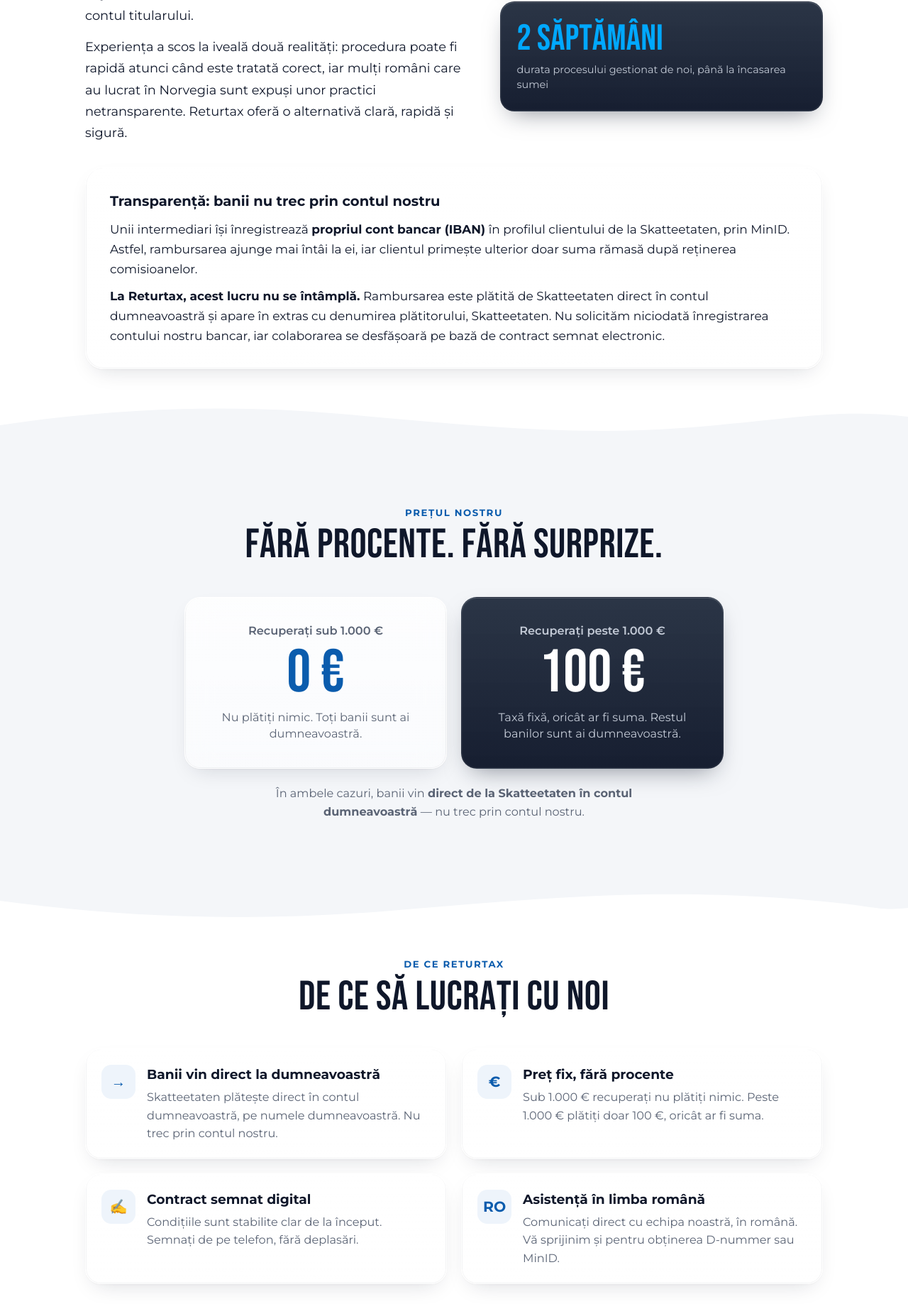
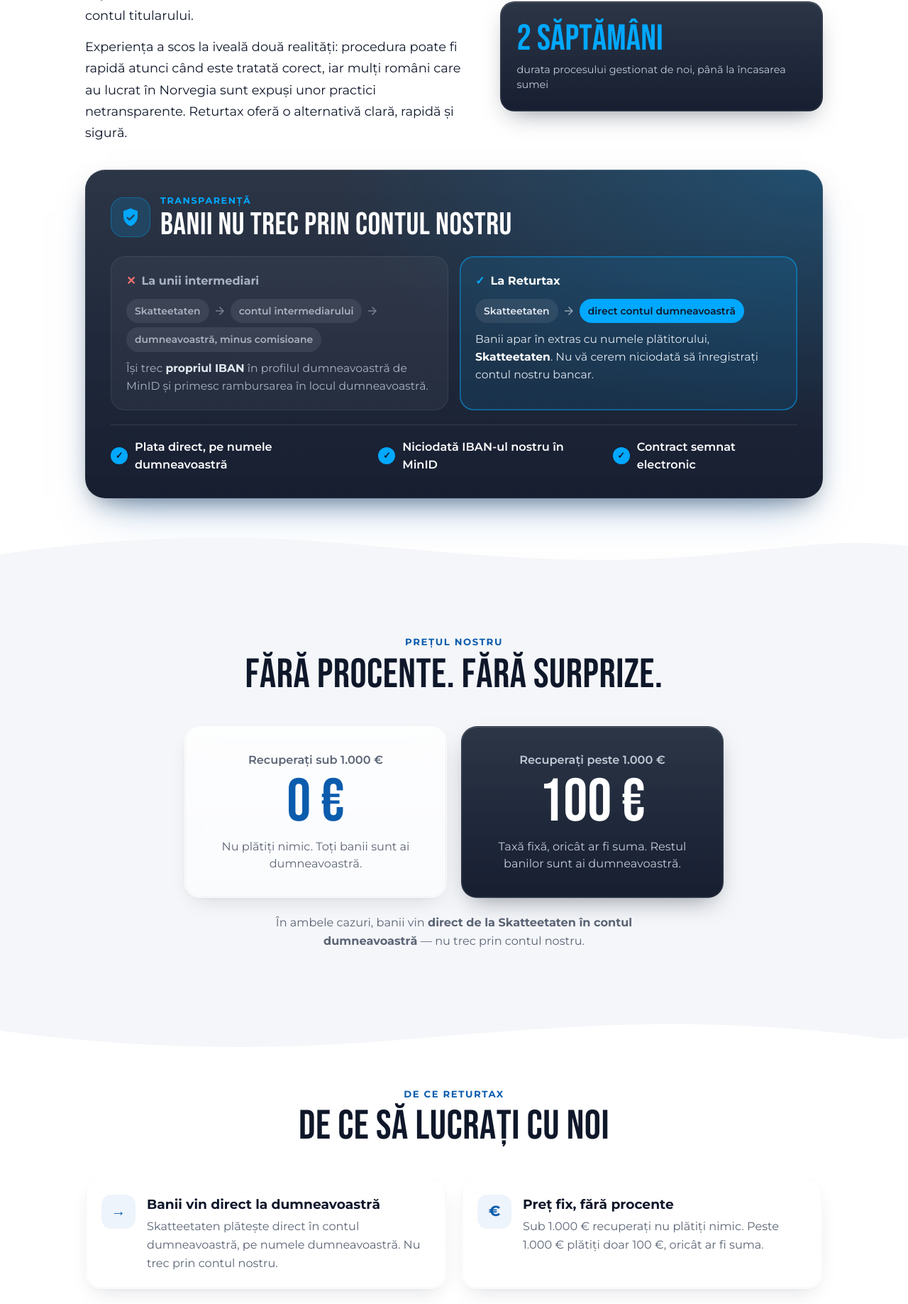
Before and after one commit to autocontracte/returtax, a PHP site: page / in a window 1280 px wide. Shown: the part 3603-5440 px from the top of the page at 71% size. Run offline with PHP 8.4, Linux system fonts and the light colour scheme.

Commit message:
Transparența, pusă în evidență: panou închis cu cele două drumuri ale banilor
- La unii intermediari: Skatteetaten → contul intermediarului → client, minus comisioane
- La Returtax: Skatteetaten → direct contul clientului
- Trei garanții bifate: plata pe numele clientului, fără IBAN-ul nostru în MinID, contract electronic

Co-Authored-By: Claude Opus 5.5 <noreply@anthropic.com>

```diff
--- a/blog/ce-este-d-nummer/index.html
+++ b/blog/ce-este-d-nummer/index.html
@@ -21,7 +21,7 @@
   <link rel="preconnect" href="https://fonts.googleapis.com">
   <link rel="preconnect" href="https://fonts.gstatic.com" crossorigin>
   <link href="https://fonts.googleapis.com/css2?family=Bebas+Neue&family=Montserrat:wght@400;500;600;700&display=swap" rel="stylesheet">
-  <link rel="stylesheet" href="/css/style.css?v=20261009170246">
+  <link rel="stylesheet" href="/css/style.css?v=20261009174756">
   <script type="application/ld+json">
 {
   "@context": "https://schema.org",
@@ -167,6 +167,6 @@
     </div>
   </footer>
 
-  <script src="/js/site.js?v=20261009170246"></script>
+  <script src="/js/site.js?v=20261009174756"></script>
 </body>
 </html>
--- a/blog/ce-este-minid/index.html
+++ b/blog/ce-este-minid/index.html
@@ -21,7 +21,7 @@
   <link rel="preconnect" href="https://fonts.googleapis.com">
   <link rel="preconnect" href="https://fonts.gstatic.com" crossorigin>
   <link href="https://fonts.googleapis.com/css2?family=Bebas+Neue&family=Montserrat:wght@400;500;600;700&display=swap" rel="stylesheet">
-  <link rel="stylesheet" href="/css/style.css?v=20261009170246">
+  <link rel="stylesheet" href="/css/style.css?v=20261009174756">
   <script type="application/ld+json">
 {
   "@context": "https://schema.org",
@@ -170,6 +170,6 @@
     </div>
   </footer>
 
-  <script src="/js/site.js?v=20261009170246"></script>
+  <script src="/js/site.js?v=20261009174756"></script>
 </body>
 </html>
--- a/blog/cine-poate-recupera-taxele-din-norvegia/index.html
+++ b/blog/cine-poate-recupera-taxele-din-norvegia/index.html
@@ -21,7 +21,7 @@
   <link rel="preconnect" href="https://fonts.googleapis.com">
   <link rel="preconnect" href="https://fonts.gstatic.com" crossorigin>
   <link href="https://fonts.googleapis.com/css2?family=Bebas+Neue&family=Montserrat:wght@400;500;600;700&display=swap" rel="stylesheet">
-  <link rel="stylesheet" href="/css/style.css?v=20261009170246">
+  <link rel="stylesheet" href="/css/style.css?v=20261009174756">
   <script type="application/ld+json">
 {
   "@context": "https://schema.org",
@@ -178,6 +178,6 @@
     </div>
   </footer>
 
-  <script src="/js/site.js?v=20261009170246"></script>
+  <script src="/js/site.js?v=20261009174756"></script>
 </body>
 </html>
--- a/blog/index.html
+++ b/blog/index.html
@@ -21,7 +21,7 @@
   <link rel="preconnect" href="https://fonts.googleapis.com">
   <link rel="preconnect" href="https://fonts.gstatic.com" crossorigin>
   <link href="https://fonts.googleapis.com/css2?family=Bebas+Neue&family=Montserrat:wght@400;500;600;700&display=swap" rel="stylesheet">
-  <link rel="stylesheet" href="/css/style.css?v=20261009170246">
+  <link rel="stylesheet" href="/css/style.css?v=20261009174756">
   <script type="application/ld+json">
 {
   "@context": "https://schema.org",
@@ -167,6 +167,6 @@
     </div>
   </footer>
 
-  <script src="/js/site.js?v=20261009170246"></script>
+  <script src="/js/site.js?v=20261009174756"></script>
 </body>
 </html>
--- a/css/style.css
+++ b/css/style.css
@@ -450,12 +450,47 @@ body.chatting .note { order: 0; }
 .compare-card-good .compare-num { color: var(--blue); text-decoration: none; }
 .compare-card-good .compare-label { color: #c3cad6; }
 
-/* Caseta de transparență */
-.glass-stage { margin-top: 32px; }
-.warning { padding: 24px 22px; border-radius: 26px; }
-.warning h3 { margin: 0 0 10px; font-size: 1.15rem; color: var(--ink); }
-.warning p { margin: 0 0 10px; line-height: 1.65; }
-.warning p:last-child { margin-bottom: 0; }
+/* Transparență: panoul închis, cu cele două drumuri ale banilor */
+.transparency {
+  margin-top: 36px; padding: 26px 20px; border-radius: 28px; color: #fff;
+  background:
+    radial-gradient(120% 140% at 100% 0%, rgba(0, 168, 255, .22), transparent 55%),
+    var(--glass-dark-bg);
+  box-shadow: var(--glass-dark-shadow), 0 30px 60px -30px rgba(11, 92, 173, .55);
+}
+.transparency-head { display: flex; align-items: center; gap: 14px; margin-bottom: 22px; }
+.shield {
+  flex: 0 0 56px; height: 56px; display: grid; place-items: center; border-radius: 18px;
+  background: rgba(0, 168, 255, .16); color: var(--blue);
+  box-shadow: inset 0 0 0 1px rgba(0, 168, 255, .35);
+}
+.transparency-kicker { margin: 0 0 2px; font-size: .75rem; font-weight: 700; letter-spacing: .12em; text-transform: uppercase; color: var(--blue); }
+.transparency h3 { margin: 0; font-family: var(--head); font-weight: 400; font-size: 2.1rem; line-height: 1; letter-spacing: .5px; }
+
+.paths { display: grid; gap: 12px; }
+.path { padding: 18px; border-radius: 20px; }
+.path p { margin: 10px 0 0; font-size: .92rem; line-height: 1.6; }
+.path-title { margin: 0 !important; font-weight: 700; font-size: .95rem !important; display: flex; gap: 8px; align-items: center; }
+.path-bad { background: rgba(255, 255, 255, .04); box-shadow: inset 0 0 0 1px rgba(255, 255, 255, .08); color: #aab3c2; }
+.path-bad .path-title span { color: #f87171; }
+.path-bad strong { color: #e2e8f0; }
+.path-good { background: rgba(0, 168, 255, .1); box-shadow: inset 0 0 0 1.5px rgba(0, 168, 255, .55); color: #e2e8f0; }
+.path-good .path-title { color: #fff; }
+.path-good .path-title span { color: var(--blue); }
+.path-good strong { color: #fff; }
+
+.flow { display: flex; flex-wrap: wrap; align-items: center; gap: 6px; margin-top: 12px; }
+.flow-step { padding: 6px 12px; border-radius: 999px; font-size: .82rem; font-weight: 600; background: rgba(255, 255, 255, .08); color: #e2e8f0; }
+.path-bad .flow-step { color: #aab3c2; }
+.flow-you { background: var(--blue); color: var(--ink); }
+.flow-arrow { flex: 0 0 auto; opacity: .6; }
+
+.promises { list-style: none; margin: 20px 0 0; padding: 18px 0 0; border-top: 1px solid rgba(255, 255, 255, .1); display: grid; gap: 10px; }
+.promises li { display: flex; gap: 10px; align-items: center; font-weight: 600; font-size: .95rem; }
+.promises span {
+  flex: 0 0 24px; height: 24px; display: grid; place-items: center; border-radius: 50%;
+  background: var(--blue); color: var(--ink); font-size: .75rem; font-weight: 800;
+}
 
 /* Preț */
 .pricing { display: grid; grid-template-columns: 1fr 1fr; gap: 12px; max-width: 760px; }
@@ -835,7 +870,11 @@ body.chatting .note { order: 0; }
   .price-when, .price-desc { font-size: .95rem; }
   .compare-card { padding: 26px 22px; }
   .compare-num { font-size: 3rem; }
-  .warning { padding: 32px 34px; }
+  .transparency { padding: 34px 36px; }
+  .transparency h3 { font-size: 2.6rem; }
+  .paths { grid-template-columns: 1fr 1fr; gap: 16px; }
+  .path { padding: 22px; }
+  .promises { grid-template-columns: repeat(3, auto); justify-content: start; gap: 12px 28px; }
   .page-hero { padding-top: 64px; }
   .page-hero h1 { font-size: 3.6rem; }
 }
--- a/index.html
+++ b/index.html
@@ -25,7 +25,7 @@
   <link rel="preconnect" href="https://fonts.googleapis.com">
   <link rel="preconnect" href="https://fonts.gstatic.com" crossorigin>
   <link href="https://fonts.googleapis.com/css2?family=Bebas+Neue&family=Montserrat:wght@400;500;600;700&display=swap" rel="stylesheet">
-  <link rel="stylesheet" href="/css/style.css?v=20261009170246">
+  <link rel="stylesheet" href="/css/style.css?v=20261009174756">
 
   <script type="application/ld+json">
   {
@@ -357,13 +357,40 @@
         </div>
       </div>
 
-      <div class="glass-stage">
-      <aside class="warning glass" aria-labelledby="warning-title">
-        <h3 id="warning-title">Transparență: banii nu trec prin contul nostru</h3>
-        <p>Unii intermediari își înregistrează <strong>propriul cont bancar (IBAN)</strong> în profilul clientului de la Skatteetaten, prin MinID. Astfel, rambursarea ajunge mai întâi la ei, iar clientul primește ulterior doar suma rămasă după reținerea comisioanelor.</p>
-        <p><strong>La Returtax, acest lucru nu se întâmplă.</strong> Rambursarea este plătită de Skatteetaten direct în contul dumneavoastră și apare în extras cu denumirea plătitorului, Skatteetaten. Nu solicităm niciodată înregistrarea contului nostru bancar, iar colaborarea se desfășoară pe bază de contract semnat electronic.</p>
+      <aside class="transparency" aria-labelledby="transparency-title">
+        <div class="transparency-head">
+          <span class="shield" aria-hidden="true">
+            <svg viewBox="0 0 24 24" width="30" height="30"><path fill="currentColor" d="M12 2 4 5v6c0 5 3.4 9.7 8 11 4.6-1.3 8-6 8-11V5zm-1.2 14.2-3.5-3.5 1.4-1.4 2.1 2.1 4.9-4.9 1.4 1.4z"/></svg>
+          </span>
+          <div>
+            <p class="transparency-kicker">Transparență</p>
+            <h3 id="transparency-title">Banii nu trec prin contul nostru</h3>
+          </div>
+        </div>
+
+        <div class="paths">
+          <div class="path path-bad">
+            <p class="path-title"><span aria-hidden="true">✕</span> La unii intermediari</p>
+            <div class="flow">
+              <span class="flow-step">Skatteetaten</span><svg class="flow-arrow" aria-hidden="true" viewBox="0 0 24 24" width="18" height="18"><path fill="currentColor" d="M12 4l-1.4 1.4 5.6 5.6H4v2h12.2l-5.6 5.6L12 20l8-8z"/></svg><span class="flow-step">contul intermediarului</span><svg class="flow-arrow" aria-hidden="true" viewBox="0 0 24 24" width="18" height="18"><path fill="currentColor" d="M12 4l-1.4 1.4 5.6 5.6H4v2h12.2l-5.6 5.6L12 20l8-8z"/></svg><span class="flow-step">dumneavoastră, minus comisioane</span>
+            </div>
+            <p>Își trec <strong>propriul IBAN</strong> în profilul dumneavoastră de MinID și primesc rambursarea în locul dumneavoastră.</p>
+          </div>
+          <div class="path path-good">
+            <p class="path-title"><span aria-hidden="true">✓</span> La Returtax</p>
+            <div class="flow">
+              <span class="flow-step">Skatteetaten</span><svg class="flow-arrow" aria-hidden="true" viewBox="0 0 24 24" width="18" height="18"><path fill="currentColor" d="M12 4l-1.4 1.4 5.6 5.6H4v2h12.2l-5.6 5.6L12 20l8-8z"/></svg><span class="flow-step flow-you">direct contul dumneavoastră</span>
+            </div>
+            <p>Banii apar în extras cu numele plătitorului, <strong>Skatteetaten</strong>. Nu vă cerem niciodată să înregistrați contul nostru bancar.</p>
+          </div>
+        </div>
+
+        <ul class="promises">
+          <li><span aria-hidden="true">✓</span> Plata direct, pe numele dumneavoastră</li>
+          <li><span aria-hidden="true">✓</span> Niciodată IBAN-ul nostru în MinID</li>
+          <li><span aria-hidden="true">✓</span> Contract semnat electronic</li>
+        </ul>
       </aside>
-      </div>
     </section>
 
     <section id="pret" class="section section-soft" aria-labelledby="price-title">
@@ -610,7 +637,7 @@
     </svg>
   </template>
 
-  <script src="/js/site.js?v=20261009170246"></script>
-  <script src="/js/chat.js?v=20261009170246"></script>
+  <script src="/js/site.js?v=20261009174756"></script>
+  <script src="/js/chat.js?v=20261009174756"></script>
 </body>
 </html>
```
Also changed, not shown: 1 other file.
